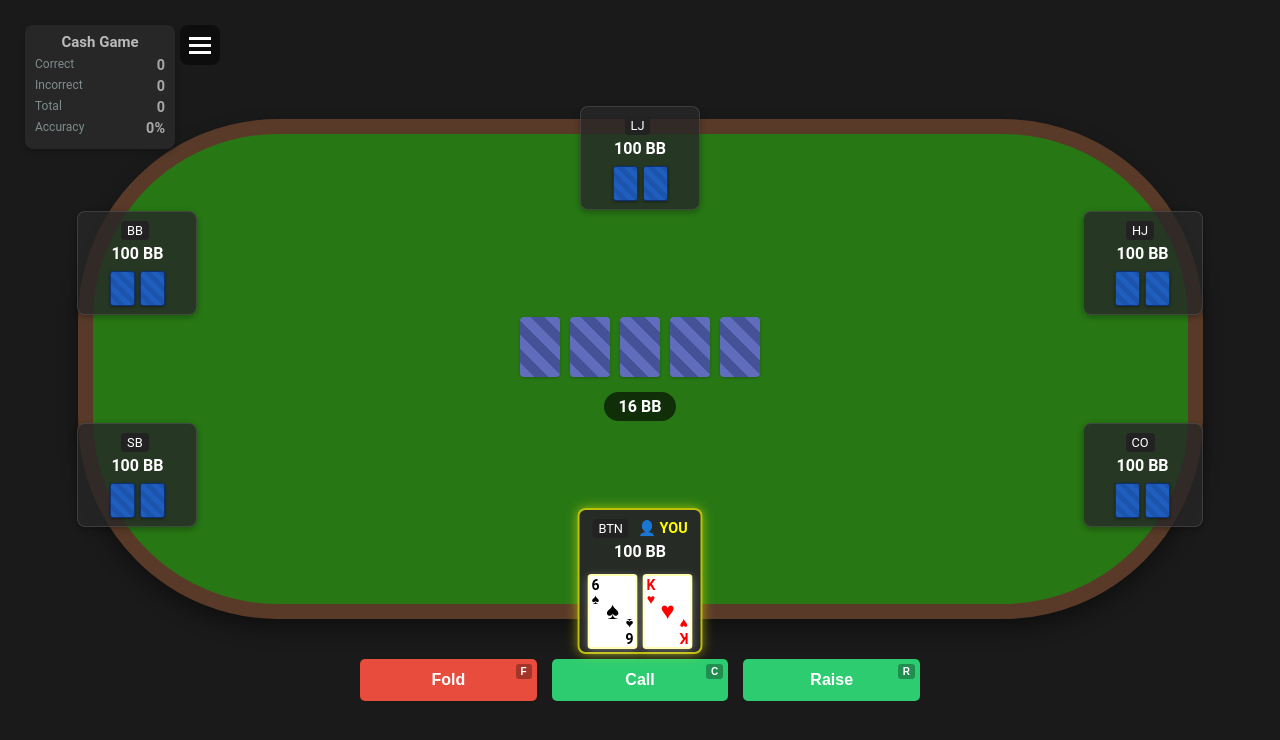
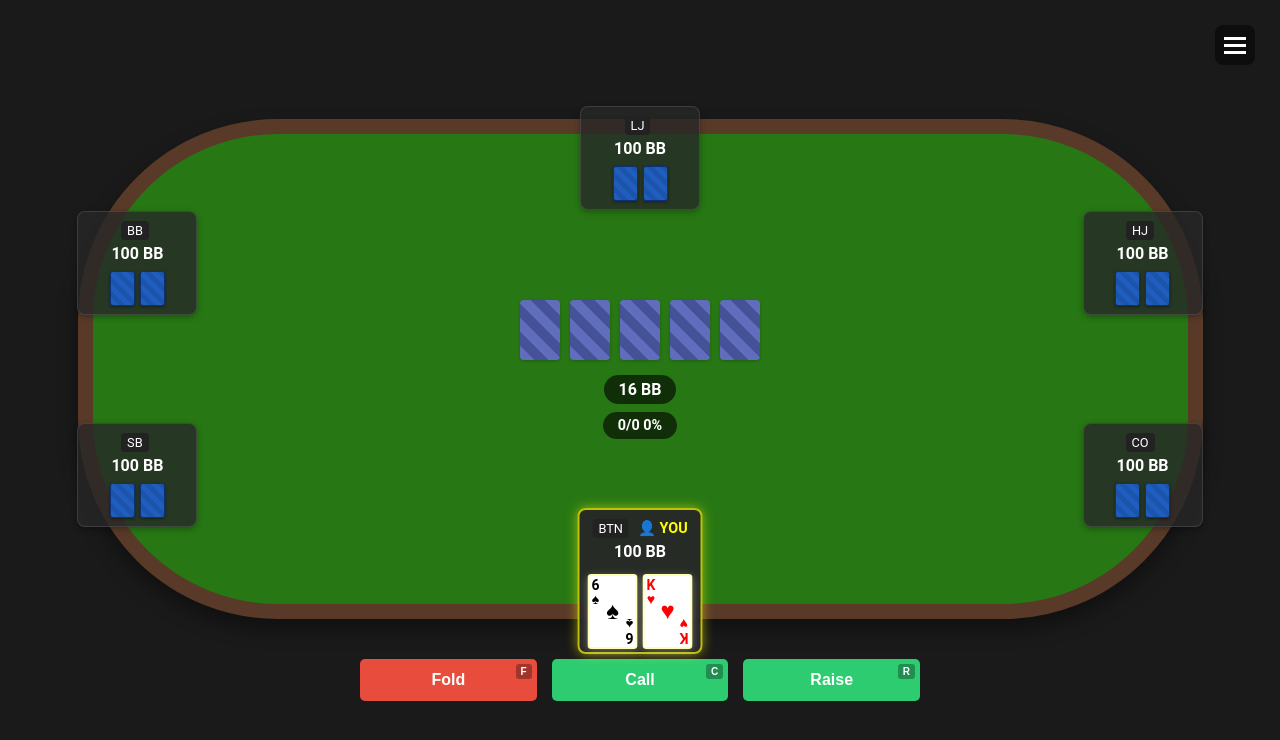
Before and after one commit to chris-go/Poker, a React (Create React App) app in the folder poker-trainer/: page / in a window 1280 px wide. Shown: the top 740 px of the page. Built offline with nearby package versions, Linux system fonts and the light colour scheme.

Commit message:
Simplified UI

```diff
--- a/poker-trainer/src/components/poker/PokerTable.tsx
+++ b/poker-trainer/src/components/poker/PokerTable.tsx
@@ -10,6 +10,12 @@ interface PokerTableProps {
   pot: number;
   activePosition?: string;
   bigBlindAmount?: number;
+  stats?: {
+    correct: number;
+    incorrect: number;
+    total: number;
+  };
+  accuracy?: number;
 }
 
 // Define props for the MenuIcon styled component
@@ -58,6 +64,16 @@ const PotInfo = styled.div`
   padding: 5px 15px;
   border-radius: 20px;
   font-weight: bold;
+  margin-bottom: 8px;
+`;
+
+const AccuracyInfo = styled.div`
+  background-color: rgba(0, 0, 0, 0.6);
+  color: white;
+  padding: 5px 15px;
+  border-radius: 20px;
+  font-weight: bold;
+  font-size: 0.9em;
 `;
 
 // Calculate positions for each player seat evenly around an oval
@@ -92,7 +108,9 @@ const PokerTable: React.FC<PokerTableProps> = ({
   communityCards,
   pot,
   activePosition,
-  bigBlindAmount = 1
+  bigBlindAmount = 1,
+  stats,
+  accuracy
 }) => {
   // Find the user player
   const userPlayer = players.find(player => player.isUser);
@@ -145,6 +163,11 @@ const PokerTable: React.FC<PokerTableProps> = ({
           ))}
         </CommunityCards>
         <PotInfo>{pot / bigBlindAmount} BB</PotInfo>
+        {stats && (
+          <AccuracyInfo>
+            {stats.correct}/{stats.total} {accuracy}%
+          </AccuracyInfo>
+        )}
       </TableCenter>
     </TableWrapper>
   );
--- a/poker-trainer/src/components/puzzles/PuzzleView.tsx
+++ b/poker-trainer/src/components/puzzles/PuzzleView.tsx
@@ -2,8 +2,9 @@ import React, { useState, useEffect, useCallback } from 'react';
 import styled from 'styled-components';
 import PokerTable from '../poker/PokerTable';
 import { PokerPuzzle, PlayerAction } from '../../types/poker';
+// We no longer need this import
 // Only import StatLabel, define our own StatValue
-import { StatLabel } from '../../App';
+// import { StatLabel } from '../../App';
 
 interface PuzzleViewProps {
   puzzle: PokerPuzzle;
@@ -59,37 +60,37 @@ const ActionButtons = styled.div`
 `;
 
 // Stats box positioned at top left - more compact with grayed-out text
-const StatsContainer = styled.div`
-  position: absolute;
-  top: 15px;
-  left: 15px;
-  z-index: 100;
-  background-color: rgba(42, 42, 42, 0.85);
-  border-radius: 8px;
-  padding: 8px 10px;
-  width: 150px;
-  box-shadow: 0 3px 6px rgba(0, 0, 0, 0.2);
-`;
+// const StatsContainer = styled.div`
+//   position: absolute;
+//   top: 15px;
+//   left: 15px;
+//   z-index: 100;
+//   background-color: rgba(42, 42, 42, 0.85);
+//   border-radius: 8px;
+//   padding: 8px 10px;
+//   width: 150px;
+//   box-shadow: 0 3px 6px rgba(0, 0, 0, 0.2);
+// `;
 
-const StatsRow = styled.div`
-  display: flex;
-  justify-content: space-between;
-  margin-bottom: 4px;
-  font-size: 0.9em;
-  color: rgba(224, 224, 224, 0.7); /* Grayed out text */
-`;
+// const StatsRow = styled.div`
+//   display: flex;
+//   justify-content: space-between;
+//   margin-bottom: 4px;
+//   font-size: 0.9em;
+//   color: rgba(224, 224, 224, 0.7); /* Grayed out text */
+// `;
 
-const GameModeText = styled.div`
-  font-size: 15px;
-  font-weight: bold;
-  color: rgba(224, 224, 224, 0.8);
-  margin-bottom: 6px;
-  text-align: center;
-`;
+// const GameModeText = styled.div`
+//   font-size: 15px;
+//   font-weight: bold;
+//   color: rgba(224, 224, 224, 0.8);
+//   margin-bottom: 6px;
+//   text-align: center;
+// `;
 
-const StatValue = styled.div`
-  font-weight: bold;
-`;
+// const StatValue = styled.div`
+//   font-weight: bold;
+// `;
 
 const ActionButton = styled.button<{ action: PlayerAction }>`
   padding: 12px 25px;
@@ -160,11 +161,11 @@ const FeedbackContainer = styled.div<{ correct: boolean }>`
   z-index: 10;
 `;
 
-// Menu icon moved from PokerTable to be next to the accuracy tracking box
+// Menu icon positioned at top right
 const MenuIcon = styled.div`
   position: absolute;
   top: 15px;
-  left: 170px; /* Positioned to the right of stats box */
+  right: 15px; /* Position at top right instead */
   width: 40px;
   height: 40px;
   border-radius: 8px;
@@ -259,29 +260,7 @@ const PuzzleView: React.FC<PuzzleViewProps> = ({
 
   return (
     <PuzzleContainer>
-      <StatsContainer>
-        <GameModeText>
-          {puzzle.gameType === 'CASH' ? 'Cash Game' : 'Tournament'}
-        </GameModeText>
-        <StatsRow>
-          <StatLabel>Correct</StatLabel>
-          <StatValue>{stats.correct}</StatValue>
-        </StatsRow>
-        <StatsRow>
-          <StatLabel>Incorrect</StatLabel>
-          <StatValue>{stats.incorrect}</StatValue>
-        </StatsRow>
-        <StatsRow>
-          <StatLabel>Total</StatLabel>
-          <StatValue>{stats.total}</StatValue>
-        </StatsRow>
-        <StatsRow>
-          <StatLabel>Accuracy</StatLabel>
-          <StatValue>{accuracy}%</StatValue>
-        </StatsRow>
-      </StatsContainer>
-
-      {/* Menu icon moved from PokerTable component */}
+      {/* Menu icon positioned at top right */}
       <MenuIcon onClick={onMenuClick}>
         <span></span>
         <span></span>
@@ -294,6 +273,8 @@ const PuzzleView: React.FC<PuzzleViewProps> = ({
         pot={puzzle.pot}
         activePosition={userPlayer?.position}
         bigBlindAmount={puzzle.blinds.big}
+        stats={stats}
+        accuracy={accuracy}
       />
 
       <ActionPanel>
```
